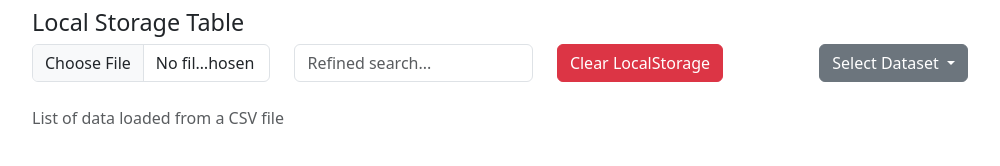
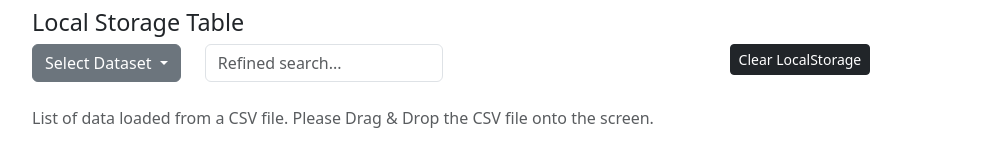
Before and after one commit to knziiy/CSVGrepper, an Electron app: page index.html in a window 1000 px wide. Drawn offline with nearby package versions, Linux system fonts and the light colour scheme.

Commit message:
You can now register a CSV file by dragging and dropping it

```diff
--- a/index.html
+++ b/index.html
@@ -29,29 +29,15 @@
   </head>
   <body>
     <div id="app" class="container">
+      <div
+        @dragenter="handleDragEnter"
+        @dragover="handleDragOver"
+        @dragleave="handleDragLeave"
+        @drop="handleDrop"
+        style="height: 1000px"
+      >
         <h4 class="pt-2">Local Storage Table</h4>
         <div class="row">
-        <div class="col">
-          <input
-            type="file"
-            id="csv-file"
-            @change="loadCSV"
-            class="form-control"
-          />
-        </div>
-        <div class="col">
-          <input
-            type="text"
-            v-model="searchText"
-            placeholder="Refined search..."
-            class="form-control"
-          />
-        </div>
-        <div class="col">
-          <button @click="clearLocalStorage" class="btn btn-danger">
-            Clear LocalStorage
-          </button>
-        </div>
           <!-- Add this dropdown to select datasets -->
           <div class="col-auto">
             <div class="dropdown">
@@ -70,21 +56,41 @@
                 style="z-index: 100"
               >
                 <li v-for="(dataset, index) in datasets" :key="index">
-                <a class="dropdown-item" href="#" @click="selectDataset(index)">
+                  <a
+                    class="dropdown-item"
+                    href="#"
+                    @click="selectDataset(index)"
+                  >
                     {{ dataset.name }}
                   </a>
                 </li>
               </ul>
             </div>
           </div>
+          <div class="col">
+            <input
+              type="text"
+              v-model="searchText"
+              placeholder="Refined search..."
+              class="form-control"
+            />
           </div>
+          <div class="col"></div>
+          <div class="col">
+            <button @click="clearLocalStorage" class="btn btn-sm btn-dark">
+              Clear LocalStorage
+            </button>
+          </div>
+        </div>
+
         <div class="row">
           <div class="col">
             <table
               class="table table-striped table-hover table-sm caption-top mt-3"
             >
               <caption>
-              List of data loaded from a CSV file
+                List of data loaded from a CSV file. Please Drag & Drop the CSV
+                file onto the screen.
               </caption>
               <thead class="sticky-top">
                 <tr class="table-dark">
@@ -104,182 +110,9 @@
           </div>
         </div>
       </div>
+    </div>
     <script src="https://unpkg.com/vue@next"></script>
-    <script>
-      const app = Vue.createApp({
-        data() {
-          return {
-            headers: [],
-            rows: [],
-            searchText: "",
-
-            // Add this data property for datasets
-            datasets: [
-              {
-                name: "None",
-                headers: [],
-                rows: [],
-              },
-            ],
-            selectedDatasetIndex: 0, // default selected dataset
-          };
-        },
-        computed: {
-          filteredRows() {
-            if (!this.searchText) {
-              return this.rows;
-            }
-            const searchWords = this.searchText.toLowerCase().split(/\s+/);
-            return this.rows.filter((row) => {
-              return searchWords.every((word) =>
-                row.some((cell) => cell.toLowerCase().includes(word))
-              );
-            });
-          },
-          selectedDataset() {
-            return this.datasets[this.selectedDatasetIndex];
-          },
-        },
-        methods: {
-          async loadCSV(event) {
-            const file = event.target.files[0];
-            if (!file) {
-              return;
-            }
-
-            const reader = new FileReader();
-            reader.onload = (e) => {
-              const content = e.target.result;
-              this.processCSV(content, file.name);
-            };
-            reader.readAsBinaryString(file);
-          },
-          processCSV(content, datasetName) {
-            const encodingType = Encoding.detect(content);
-            const content_utf = Encoding.convert(content, {
-              from: encodingType,
-              to: "UNICODE",
-              type: "string",
-            });
-
-            const rows = this.parseCSVRows(content_utf);
-
-            this.headers = rows.shift();
-            this.rows = rows;
-
-            // Save the dataset to LocalStorage
-            if (!datasetName) {
-              const inputDatasetName = prompt(
-                "Enter a name for the dataset",
-                "Dataset"
-              );
-              datasetName = inputDatasetName;
-            }
-            if (datasetName) {
-              this.datasets.push({
-                name: datasetName,
-                headers: this.headers,
-                rows: this.rows,
-              });
-              localStorage.setItem("datasets", JSON.stringify(this.datasets));
-            }
-          },
-          parseCSVRows(text) {
-            const lines = text.trim().split(/\r?\n/);
-            const rows = [];
-
-            let currentRow = [];
-            let currentValue = "";
-            let inQuotes = false;
-
-            for (const line of lines) {
-              for (let i = 0; i < line.length; i++) {
-                const currentChar = line[i];
-
-                if (inQuotes) {
-                  if (currentChar === '"') {
-                    if (line[i + 1] === '"') {
-                      currentValue += '"';
-                      i++;
-                    } else {
-                      inQuotes = false;
-                    }
-                  } else {
-                    currentValue += currentChar;
-                  }
-                } else {
-                  if (currentChar === '"') {
-                    inQuotes = true;
-                  } else if (currentChar === ",") {
-                    currentRow.push(currentValue);
-                    currentValue = "";
-                  } else {
-                    currentValue += currentChar;
-                  }
-                }
-              }
-
-              if (inQuotes) {
-                currentValue += "\n";
-              } else {
-                currentRow.push(currentValue);
-                rows.push(currentRow);
-                currentRow = [];
-                currentValue = "";
-              }
-            }
-
-            return rows;
-          },
-          clearLocalStorage() {
-            localStorage.removeItem("datasets");
-            this.datasets = [
-              {
-                name: "Default",
-                headers: [],
-                rows: [],
-              },
-            ];
-            this.selectedDatasetIndex = 0;
-          },
-          async loadInitialData() {
-            // Load data from LocalStorage
-            const datasets = localStorage.getItem("datasets");
-
-            if (datasets) {
-              this.datasets = JSON.parse(datasets);
-              return;
-            }
-
-            // Fetch initial data if not in LocalStorage
-            try {
-              const response = await fetch("initialdb.csv");
-              if (!response.ok) {
-                throw new Error(`HTTP error: ${response.status}`);
-              }
-
-              const content = await response.text();
-              this.processCSV(content, "Sample Data");
-            } catch (error) {
-              console.error("Failed to load initial data:", error);
-            }
-          },
-          // Add this method to select a dataset
-          selectDataset(index) {
-            this.selectedDatasetIndex = index;
-            this.headers = this.selectedDataset.headers;
-            this.rows = this.selectedDataset.rows;
-          },
-        },
-        created() {
-          this.loadInitialData();
-        },
-        // mounted() {
-        //   this.loadInitialData();
-        // },
-      });
-      app.mount("#app");
-    </script>
+    <script src="local-storage-table.js"></script>
 
     <script
       src="https://cdn.jsdelivr.net/npm/@popperjs/core@2.11.6/dist/umd/popper.min.js"
--- /dev/null
+++ b/local-storage-table.js
@@ -0,0 +1,192 @@
+const app = Vue.createApp({
+    data() {
+      return {
+        headers: [],
+        rows: [],
+        searchText: "",
+
+        // Add this data property for datasets
+        datasets: [
+          {
+            name: "None",
+            headers: [],
+            rows: [],
+          },
+        ],
+        selectedDatasetIndex: 0, // default selected dataset
+      };
+    },
+    computed: {
+      filteredRows() {
+        if (!this.searchText) {
+          return this.rows;
+        }
+        const searchWords = this.searchText.toLowerCase().split(/\s+/);
+        return this.rows.filter((row) => {
+          return searchWords.every((word) =>
+            row.some((cell) => cell.toLowerCase().includes(word))
+          );
+        });
+      },
+      selectedDataset() {
+        return this.datasets[this.selectedDatasetIndex];
+      },
+    },
+    methods: {
+      async loadCSV(event) {
+        const file = event.target.files[0];
+        if (!file) {
+          return;
+        }
+
+        const reader = new FileReader();
+        reader.onload = (e) => {
+          const content = e.target.result;
+          this.processCSV(content, file.name);
+        };
+        reader.readAsBinaryString(file);
+      },
+      processCSV(content, datasetName) {
+        const encodingType = Encoding.detect(content);
+        const content_utf = Encoding.convert(content, {
+          from: encodingType,
+          to: "UNICODE",
+          type: "string",
+        });
+
+        const rows = this.parseCSVRows(content_utf);
+
+        this.headers = rows.shift();
+        this.rows = rows;
+
+        // Save the dataset to LocalStorage
+        if (!datasetName) {
+          const inputDatasetName = prompt(
+            "Enter a name for the dataset",
+            "Dataset"
+          );
+          datasetName = inputDatasetName;
+        }
+        if (datasetName) {
+          this.datasets.push({
+            name: datasetName,
+            headers: this.headers,
+            rows: this.rows,
+          });
+          localStorage.setItem("datasets", JSON.stringify(this.datasets));
+        }
+      },
+      parseCSVRows(text) {
+        const lines = text.trim().split(/\r?\n/);
+        const rows = [];
+
+        let currentRow = [];
+        let currentValue = "";
+        let inQuotes = false;
+
+        for (const line of lines) {
+          for (let i = 0; i < line.length; i++) {
+            const currentChar = line[i];
+
+            if (inQuotes) {
+              if (currentChar === '"') {
+                if (line[i + 1] === '"') {
+                  currentValue += '"';
+                  i++;
+                } else {
+                  inQuotes = false;
+                }
+              } else {
+                currentValue += currentChar;
+              }
+            } else {
+              if (currentChar === '"') {
+                inQuotes = true;
+              } else if (currentChar === ",") {
+                currentRow.push(currentValue);
+                currentValue = "";
+              } else {
+                currentValue += currentChar;
+              }
+            }
+          }
+
+          if (inQuotes) {
+            currentValue += "\n";
+          } else {
+            currentRow.push(currentValue);
+            rows.push(currentRow);
+            currentRow = [];
+            currentValue = "";
+          }
+        }
+
+        return rows;
+      },
+      clearLocalStorage() {
+        localStorage.removeItem("datasets");
+        this.datasets = [
+          {
+            name: "Default",
+            headers: [],
+            rows: [],
+          },
+        ];
+        this.selectedDatasetIndex = 0;
+      },
+      async loadInitialData() {
+        // Load data from LocalStorage
+        const datasets = localStorage.getItem("datasets");
+
+        if (datasets) {
+          this.datasets = JSON.parse(datasets);
+          return;
+        }
+
+        // Fetch initial data if not in LocalStorage
+        try {
+          const response = await fetch("initialdb.csv");
+          if (!response.ok) {
+            throw new Error(`HTTP error: ${response.status}`);
+          }
+
+          const content = await response.text();
+          this.processCSV(content, "Sample Data");
+        } catch (error) {
+          console.error("Failed to load initial data:", error);
+        }
+      },
+      selectDataset(index) {
+        this.selectedDatasetIndex = index;
+        this.headers = this.selectedDataset.headers;
+        this.rows = this.selectedDataset.rows;
+      },
+      handleDragEnter(event) {
+        console.log("Drag Enter");
+        event.preventDefault();
+        event.dataTransfer.dropEffect = "copy";
+      },
+      handleDragOver(event) {
+        console.log("Drag Over");
+        event.preventDefault();
+        event.dataTransfer.dropEffect = "copy";
+      },
+      handleDragLeave(event) {
+        console.log("Drag Leave");
+        event.preventDefault();
+      },
+      handleDrop(event) {
+        console.log("Dropped File");
+        event.preventDefault();
+        const file = event.dataTransfer.files[0];
+        if (!file) {
+          return;
+        }
+        this.loadCSV({ target: { files: [file] } });
+      },
+    },
+    created() {
+      this.loadInitialData();
+    },
+  });
+  app.mount("#app");
--- a/package.json
+++ b/package.json
@@ -1,6 +1,6 @@
 {
   "name": "Local Storage Table",
-  "version": "1.1.0",
+  "version": "1.2.0",
   "description": "",
   "main": "main.js",
   "scripts": {
```
Also changed, not shown: Readme.md, static/icon.iconset/icon_128x128.png (added), static/icon.iconset/icon_128x128@2x.png (added), static/icon.iconset/icon_16x16.png (added), static/icon.iconset/icon_16x16@2x.png (added), static/icon.iconset/icon_256x256.png (added), static/icon.iconset/icon_256x256@2x.png (added), static/icon.iconset/icon_32x32.png (added), static/icon.iconset/icon_32x32@2x.png (added), static/icon.iconset/icon_512x512.png (added), static/icon.iconset/icon_512x512@2x.png (added), static/local-storage-table-image.png, 1 other file. Lines whose indentation alone changed are shown as unchanged.
